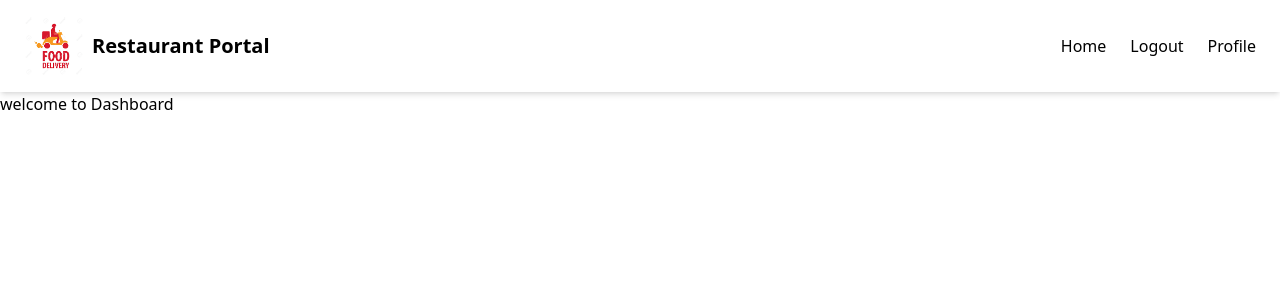
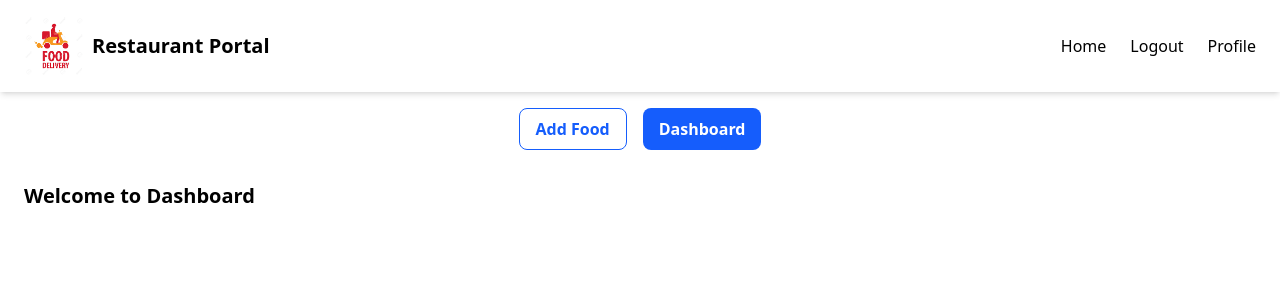
Before and after one commit to priyalgoti07/food-delivery-nextjs, a Next.js app: page /restaurant/dashboard in a window 1280 px wide. Shown: the top 300 px of the page. Built offline with nearby package versions, Linux system fonts and the light colour scheme; sample sign-in values are in the browser's storage.

Commit message:
conditional wise add item and dashboard show

```diff
--- /dev/null
+++ b/src/app/_components/AddFooditem.js
@@ -0,0 +1,55 @@
+import React, { useState } from 'react'
+
+const AddFooditem = () => {
+    const [name, setName] = useState('');
+    const [price, setPrice] = useState('');
+    const [path, setPath] = useState('');
+    const [description, setDescription] = useState('');
+    const handladdFood = () => {
+        console.log(name, path, price, description)
+    }
+    return (
+        <div className="flex flex-col items-center justify-center min-h-1/4bg-gray-100">
+            <div className="bg-white p-6 rounded-lg shadow-lg w-80">
+                <input
+                    type="text"
+                    name="name"
+                    placeholder="Enter food name"
+                    className="w-full p-2 mb-3 border rounded-lg focus:outline-none focus:ring-2 focus:ring-blue-500"
+                    value={name}
+                    onChange={(e) => setName(e.target.value)}
+                />
+                <input
+                    type="text"
+                    name="price"
+                    placeholder="Enter food price"
+                    className="w-full p-2 mb-3 border rounded-lg focus:outline-none focus:ring-2 focus:ring-blue-500"
+                    value={price}
+                    onChange={(e) => setPrice(e.target.value)}
+                />
+                <input
+                    type="text"
+                    name="path"
+                    placeholder="Enter image path"
+                    className="w-full p-2 mb-3 border rounded-lg focus:outline-none focus:ring-2 focus:ring-blue-500"
+                    value={path}
+                    onChange={(e) => setPath(e.target.value)}
+                />
+                <input
+                    type="text"
+                    name="description"
+                    placeholder="Enter description"
+                    className="w-full p-2 mb-3 border rounded-lg focus:outline-none focus:ring-2 focus:ring-blue-500"
+                    value={description}
+                    onChange={(e) => setDescription(e.target.value)}
+                />
+                <button type='submit' className="w-full p-2 bg-blue-500 text-white rounded-lg hover:bg-blue-600 cursor-pointer"
+                    onClick={handladdFood}
+                >Add Food item</button>
+            </div>
+        </div>
+
+    )
+}
+
+export default AddFooditem
--- a/src/app/restaurant/dashboard/page.js
+++ b/src/app/restaurant/dashboard/page.js
@@ -1,14 +1,43 @@
-
-import RestaurantHeader from '@/app/_components/RestaurantHeader'
-import React from 'react'
+'use client';
+import AddFooditem from '@/app/_components/AddFooditem';
+import RestaurantHeader from '@/app/_components/RestaurantHeader';
+import React, { useState } from 'react';
 
 const Dashboard = () => {
+    const [addItem, setAddItem] = useState(false);
+
     return (
         <>
             <RestaurantHeader />
-            <div>welcome to Dashboard</div>
+            <div className="flex gap-4 justify-center my-4">
+                <button
+                    onClick={() => setAddItem(true)}
+                    className={`px-4 py-2 rounded-lg font-semibold transition-all ${
+                        addItem
+                            ? 'bg-blue-600 text-white'
+                            : 'bg-white text-blue-600 border border-blue-600 hover:bg-blue-100'
+                    }`}
+                >
+                    Add Food
+                </button>
+
+                <button
+                    onClick={() => setAddItem(false)}
+                    className={`px-4 py-2 rounded-lg font-semibold transition-all ${
+                        !addItem
+                            ? 'bg-blue-600 text-white'
+                            : 'bg-white text-blue-600 border border-blue-600 hover:bg-blue-100'
+                    }`}
+                >
+                    Dashboard
+                </button>
+            </div>
+
+            <div className="px-6 py-4">
+                {addItem ? <AddFooditem /> : <div className="text-xl font-semibold">Welcome to Dashboard</div>}
+            </div>
         </>
-    )
-}
+    );
+};
 
-export default Dashboard
+export default Dashboard;
```
